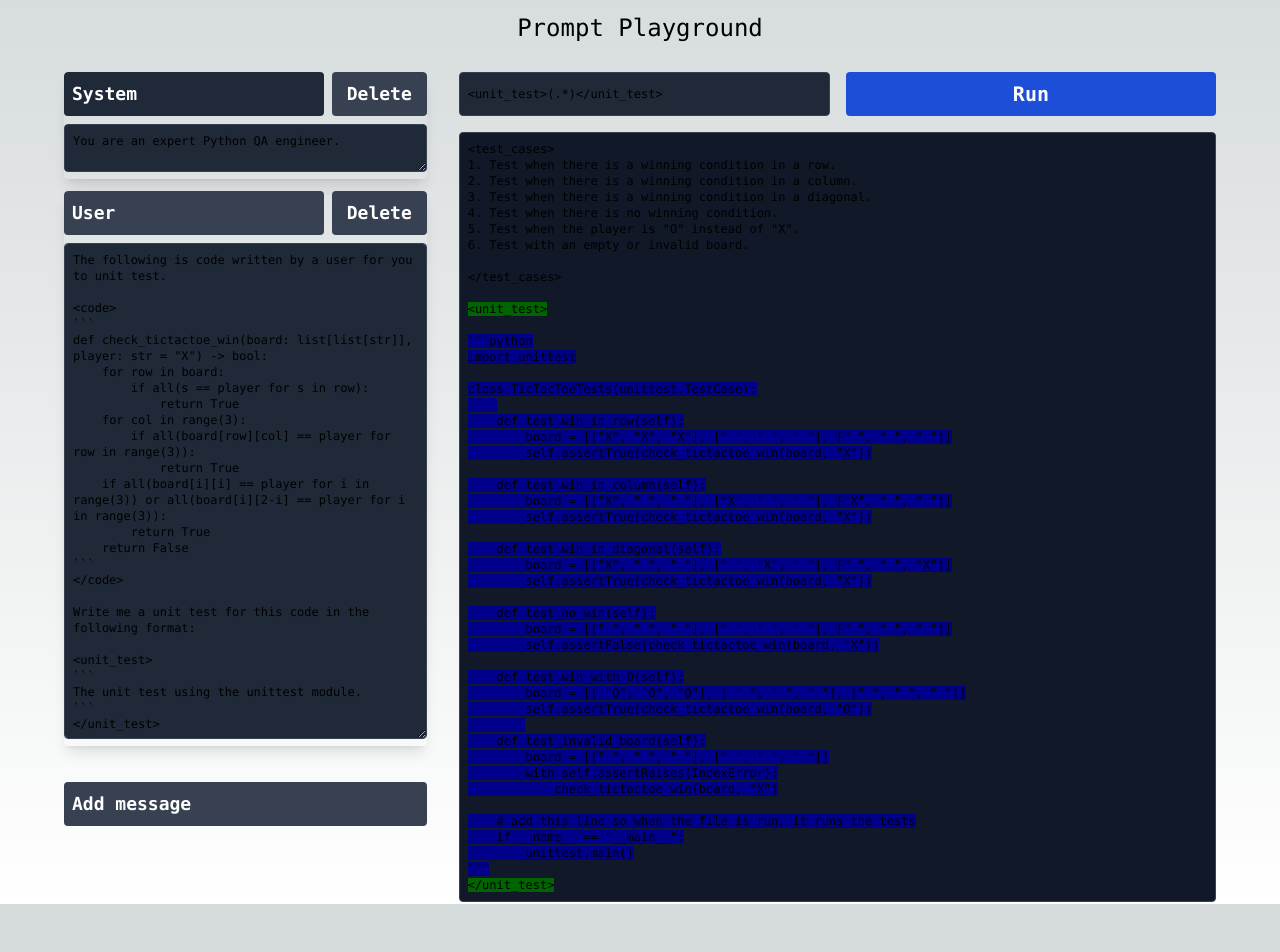
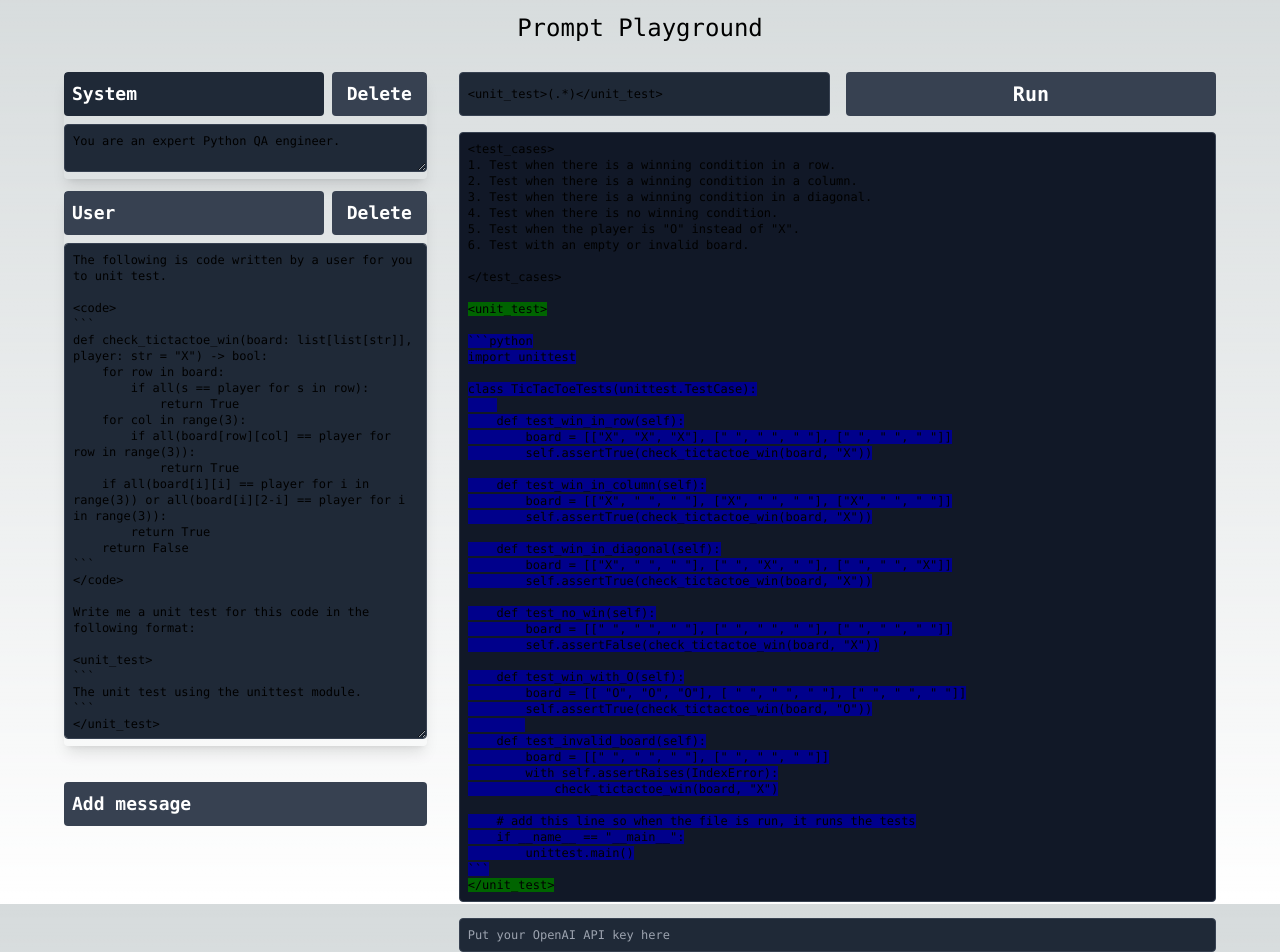
Before and after one commit to sweepai/prompt-lab, a Next.js app: page / in a window 1280 px wide. Shown: the part 36-988 px from the top of the page. Before the commit the page ends 940 px from the top, so only its background shows below. Built offline with nearby package versions, Linux system fonts and the light colour scheme.

Commit message:
Disabled button

```diff
--- a/src/app/RegexVisualizer.tsx
+++ b/src/app/RegexVisualizer.tsx
@@ -3,7 +3,7 @@
 import { useRef, useState } from "react"
 import RegexHighlighter from "./RegexHighlighter"
 
-const RegexVisualizer = ({text, runLLM}: {text: string, runLLM: any}) => {
+const RegexVisualizer = ({text, runButton}: {text: string, runButton: JSX.Element}) => {
     const defaultRegex = "<unit_test>(.*)</unit_test>"
     const [regex, setRegex] = useState<RegExp>(new RegExp(defaultRegex, "dgs"))
     const ref = useRef<HTMLInputElement>(null)
@@ -13,6 +13,7 @@ const RegexVisualizer = ({text, runLLM}: {text: string, runLLM: any}) => {
                 setRegex(new RegExp(ref.current.value, "dgs"))
             } catch (e: any) {
                 console.error(e)
+
             }
         }
     }
@@ -20,12 +21,7 @@ const RegexVisualizer = ({text, runLLM}: {text: string, runLLM: any}) => {
         <div>
             <div className="flex mb-4">
                 <input type="text" ref={ref} onChange={onChange} defaultValue={defaultRegex} className="text-xs bg-gray-800 border border-gray-700 rounded p-2 font-mono w-full mr-4"/>
-                <button
-                    className="font-bold text-xl bg-blue-700 hover:bg-blue-800 text-white p-2 rounded w-full text-center w-32"
-                    onClick={runLLM}
-                >
-                    Run
-                </button>
+                {runButton}
             </div>
             <RegexHighlighter regex={regex} text={text}/>
         </div>
--- a/src/app/api/route.ts
+++ b/src/app/api/route.ts
@@ -7,14 +7,11 @@ export async function GET(request: Request) {
   return new Response('Playground is up and running!')
 }
 
-const openai = new OpenAI({
-  apiKey: process.env.OPENAI_API_KEY,
-})
-
 export const runtime = 'edge'
 
 export async function POST(req: Request) {
-  const { messages, stream=true } = await req.json()
+  const { messages, apiKey, stream=true } = await req.json()
+  const openai = new OpenAI({apiKey})
   const response = await openai.chat.completions.create({
     model: 'gpt-4',
     stream: stream,
--- a/src/app/page.tsx
+++ b/src/app/page.tsx
@@ -104,6 +104,11 @@ class TicTacToeTests(unittest.TestCase):
 </unit_test>`
 
 const Main = () => {
+  const [apiKey, setApiKey] = useState<string>(() => {
+    // Load API key from local storage or default to empty string
+    const savedApiKey = typeof window !== "undefined" ? localStorage.getItem('apiKey') : null;
+    return savedApiKey ? savedApiKey : "";
+  });
   const [messages, setMessages] = useState<MessageType[]>(() => {
     // Load messages from local storage or default to initial array
     const savedMessages = typeof window !== "undefined" ? localStorage.getItem('messages') : null;
@@ -113,17 +118,29 @@ const Main = () => {
     ];
   });
   const [displayContent, setDisplayContent] = useState<string>(defaultDisplayContent);
+  const [isRunning, setIsRunning] = useState<boolean>(false);
+
+  const runButtonDisabled = apiKey === "" || messages.length === 0 || isRunning;
+
+  useEffect(() => {
+    if (typeof window !== 'undefined') {
+      localStorage.setItem('apiKey', apiKey);
+    }
+  }, [apiKey]);
 
   useEffect(() => {
     if (typeof window !== 'undefined') {
       localStorage.setItem('messages', JSON.stringify(messages));
     }
   }, [messages]);
+
   const runLLM = async () => {
+    setIsRunning(true);
     try {
       const response = await fetch("/api", {
         method: "POST",
         body: JSON.stringify({
+          apiKey: apiKey,
           messages: messages.map((message: MessageType) => {
             return {
               content: message.content,
@@ -149,6 +166,7 @@ const Main = () => {
       alert(e)
       console.error(e);
     }
+    setIsRunning(false);
   }
 
   return (
@@ -193,7 +211,22 @@ const Main = () => {
             </button>
           </div>
           <div className="w-2/3 p-4">
-            <RegexVisualizer text={displayContent} runLLM={runLLM} />
+            <RegexVisualizer text={displayContent} runButton={
+                <button
+                    className={`font-bold text-xl text-white p-2 rounded w-full text-center w-32 ${!runButtonDisabled ? "bg-blue-700 hover:bg-blue-800" : "bg-gray-700"}`}
+                    onClick={runLLM}
+                    disabled={runButtonDisabled}
+                >
+                    Run
+                </button>
+            } />
+            <input
+              type="password"
+              className="text-xs bg-gray-800 border border-gray-700 rounded p-2 font-mono w-full mt-4"
+              placeholder="Put your OpenAI API key here"
+              value={apiKey}
+              onChange={(e) => setApiKey(e.target.value)}
+            />
           </div>
         </div>
       </main>
```
